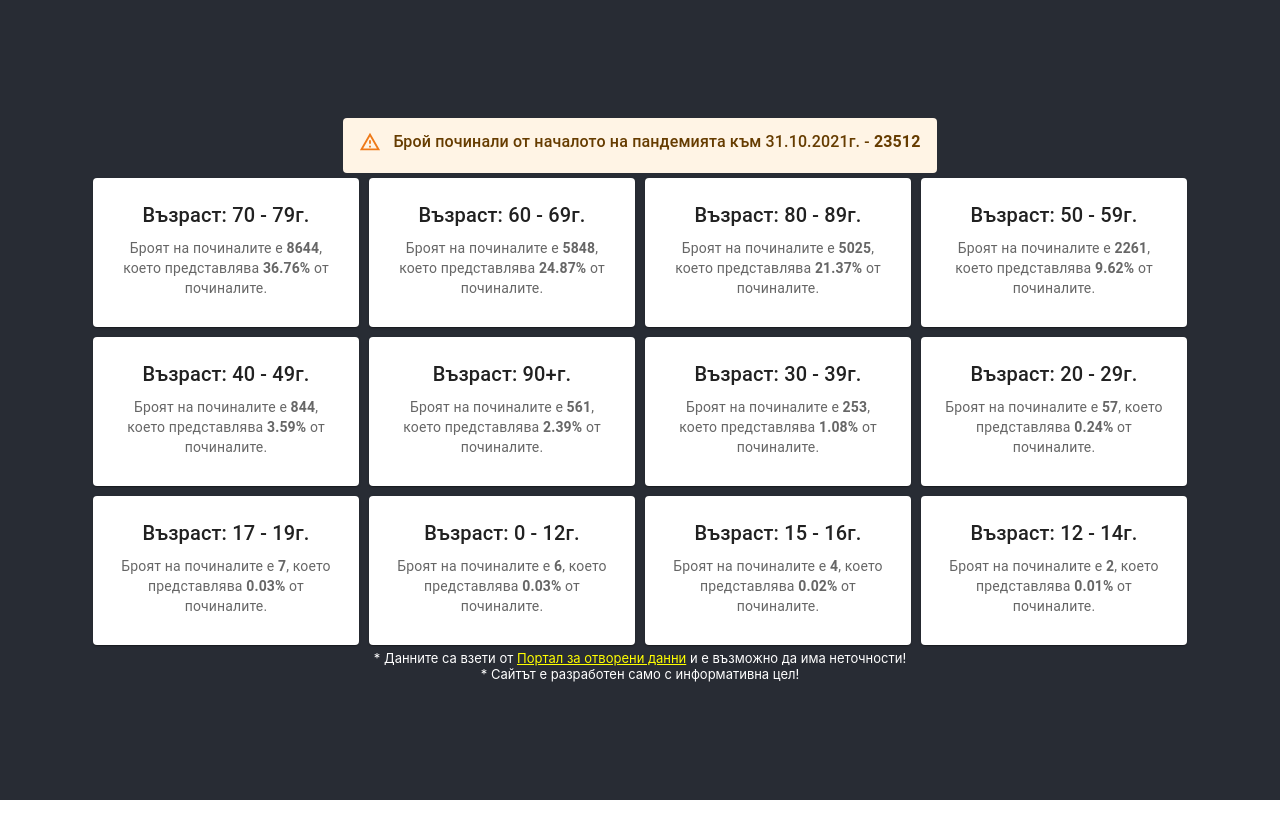
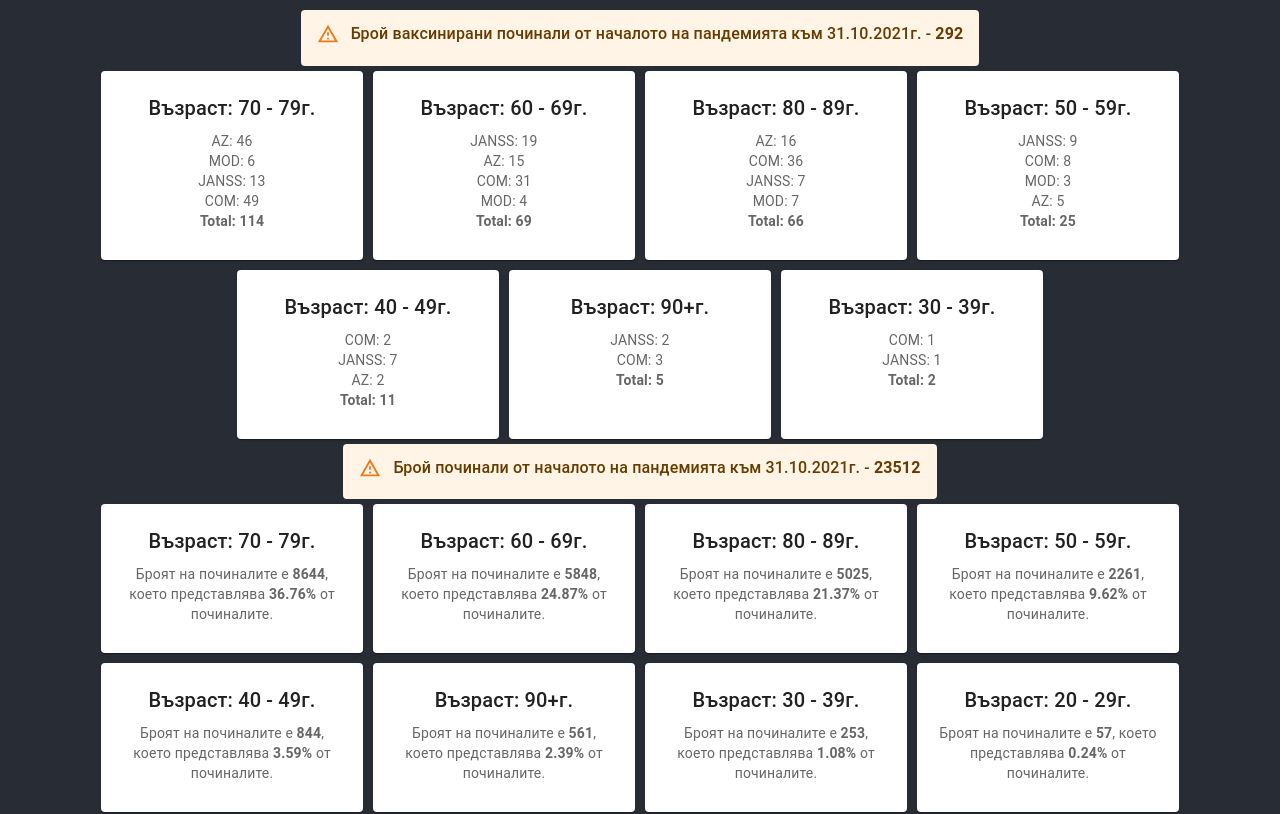
Before and after one commit to plamenkoyovchev/bulgaria-covid-19-death-cases-views, a React (Create React App) app: page / in a window 1280 px wide. Shown: the top 814 px of the page. Built offline with nearby package versions, Linux system fonts and the light colour scheme.

Commit message:
Refactoring

```diff
--- a/src/App.css
+++ b/src/App.css
@@ -11,6 +11,7 @@
   justify-content: center;
   font-size: calc(10px + 2vmin);
   color: white;
+  padding: 10px;
 }
 
 @keyframes App-logo-spin {
--- a/src/App.js
+++ b/src/App.js
@@ -1,10 +1,12 @@
 import './App.css';
 import DeathsList from './components/DeathList/DeathList';
+import VaccinatedDeathList from './components/VaccinatedDeathList/VaccinatedDeathList';
 
 function App() {
   return (
     <div className="App">
       <header className="App-header">
+        <VaccinatedDeathList />
         <DeathsList />
         <div className="App-small-text">* Данните са взети от <a href="https://data.egov.bg/data/resourceView/18851aca-4c9d-410d-8211-0b725a70bcfd" target="_blank" rel="noreferrer">Портал за отворени данни</a> и е възможно да има неточности!</div>
         <div className="App-small-text">* Сайтът е разработен само с информативна цел!</div>
```
